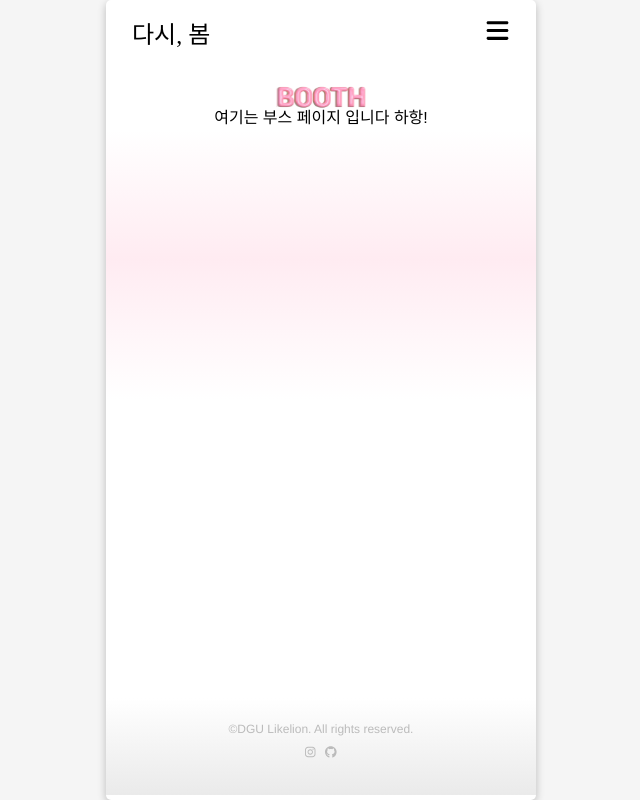
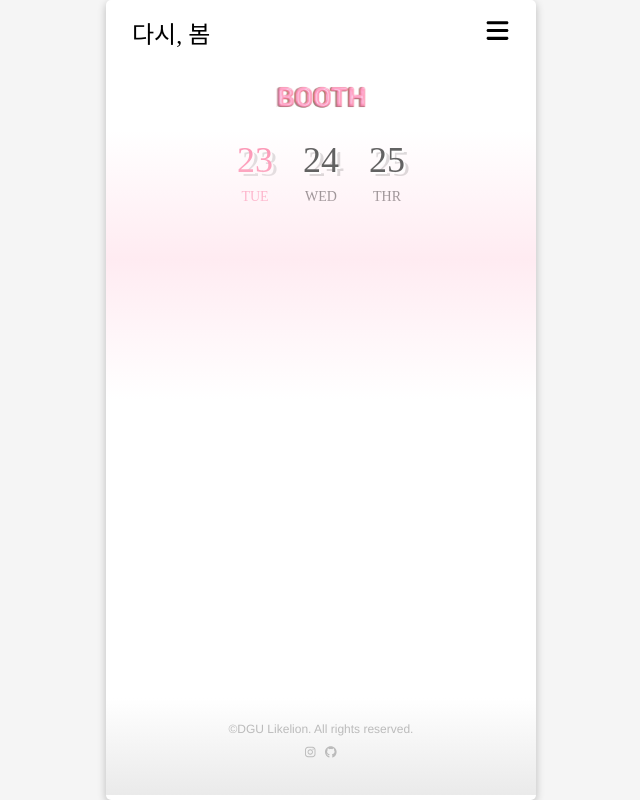
Before and after one commit to LikeLion-at-DGU/2023_spring_festival_front, a Next.js app: page /booth in a window 1280 px wide. Shown: the whole page, without its empty margins (319-959 px from the left). Built offline with nearby package versions, Linux system fonts and the light colour scheme; a web font is replaced by a local one.

Commit message:
feat : DateBox

```diff
--- a/package.json
+++ b/package.json
@@ -18,6 +18,7 @@
     "babel-plugin-styled-components": "^2.1.1",
     "eslint": "8.40.0",
     "eslint-config-next": "13.4.2",
+    "framer-motion": "^10.12.12",
     "next": "13.4.2",
     "react": "18.2.0",
     "react-dom": "18.2.0",
--- a/src/pages/booth/index.jsx
+++ b/src/pages/booth/index.jsx
@@ -1,13 +1,56 @@
+import { React, useState} from "react";
+
+
 import styled from "styled-components";
+import { motion } from 'framer-motion';
+import { DateNum, DateWeek } from "../timetable";
+import { BoxDate, BoxDay, Container, DateContainer, DayBox } from "./style";
 
-const Container = styled.div`
 
-`
+// 날짜 배열
+const dayArray = [
+  {
+    id: 1,
+    date: 23,
+    day: 'TUE',
+  },
+  {
+    id: 2,
+    date: 24,
+    day: 'WED',
+  },
+  {
+    id: 3,
+    date: 25,
+    day: 'THR',
+  },
+];
 
 export default function Booth(){
+  // DATE 관련
+  // 27일부터 30일까지
+  const day = new Date();
+  const todate = day.getDate() - 23 === 2 ? 2 : day.getDate() - 23 === 3 ? 3 : 1;
+
+  const [isToday, setIsToday] = useState(todate);
+
+
+
   return(
     <Container>
-      여기는 부스 페이지 입니다 하항!
+       <DateContainer>
+        {/* api호출 방법 :/api/booths?day={day}&location={location} */}
+        {dayArray.map((i) => (
+          <DayBox key={i.id} onClick={() => setIsToday(i.id)}>
+
+            <BoxDate isActive={isToday === i.id}><DateNum>{i.date}</DateNum></BoxDate>
+            <BoxDay isActive={isToday === i.id}><DateWeek>{i.day}</DateWeek></BoxDay>
+          </DayBox>
+        ))}
+      </DateContainer>
+
+
+
     </Container>
   )
 }
--- /dev/null
+++ b/src/pages/booth/style.jsx
@@ -0,0 +1,39 @@
+import styled from "styled-components";
+import { motion } from 'framer-motion';
+
+export const Container = styled.div`
+  width: 100%;
+  text-align: center;
+  padding: 2rem 0rem 9rem 0;
+
+`
+// 날짜 컨테이너
+export const DateContainer = styled.div`
+  width: 100%;
+  display: flex;
+  align-items: flex-end;
+  justify-content: center;
+`;
+
+export const DayBox = styled.div`
+  bottom: 0;
+  margin: 0px 15px;
+  display: flex;
+  flex-direction: column;
+  align-items: center;
+  margin-bottom: -2px;
+`;
+
+export const BoxDate = styled.span`
+  opacity: ${(props) => (props.isActive ? 1 : 0.9)};
+  transition: all 0.3s;
+  margin-bottom: 5px;
+  color: ${(props) => (props.isActive ? '#FC8CAE' : '#525252')};
+`;
+
+export const BoxDay = styled.span`
+  font-size: 21px;
+  margin-bottom: 7px;
+  transition: all 0.3s;
+  color: ${(props) => (props.isActive ? '#FC8CAE' : '#525252')};
+`;
--- a/src/pages/timetable/index.jsx
+++ b/src/pages/timetable/index.jsx
@@ -19,7 +19,7 @@ const Container = styled.div`
   z-index: 1;
 `;
 
-const DateSection = styled.section`
+export const DateSection = styled.section`
   width: 100%;
   height: 120px;
   display: flex;
@@ -28,7 +28,7 @@ const DateSection = styled.section`
   gap: 30px;
 `;
 
-const DateBox = styled.section`
+export const DateBox = styled.section`
   display: flex;
   flex-direction: column;
   justify-content: center;
@@ -39,13 +39,13 @@ const DateBox = styled.section`
   cursor: pointer;
 `;
 
-const DateNum = styled.span`
+export const DateNum = styled.span`
   font-size: 36px;
   text-shadow: 2px 2px 0px #ffffff, 5px 4px 0px rgba(0, 0, 0, 0.15);
   font-family: "yg-jalnan";
 `;
 
-const DateWeek = styled.span`
+export const DateWeek = styled.span`
   font-size: 14px;
   font-family: "yg-jalnan";
 `;
```
Also changed, not shown: 1 other file (tests, documents, lock files or other folders).
